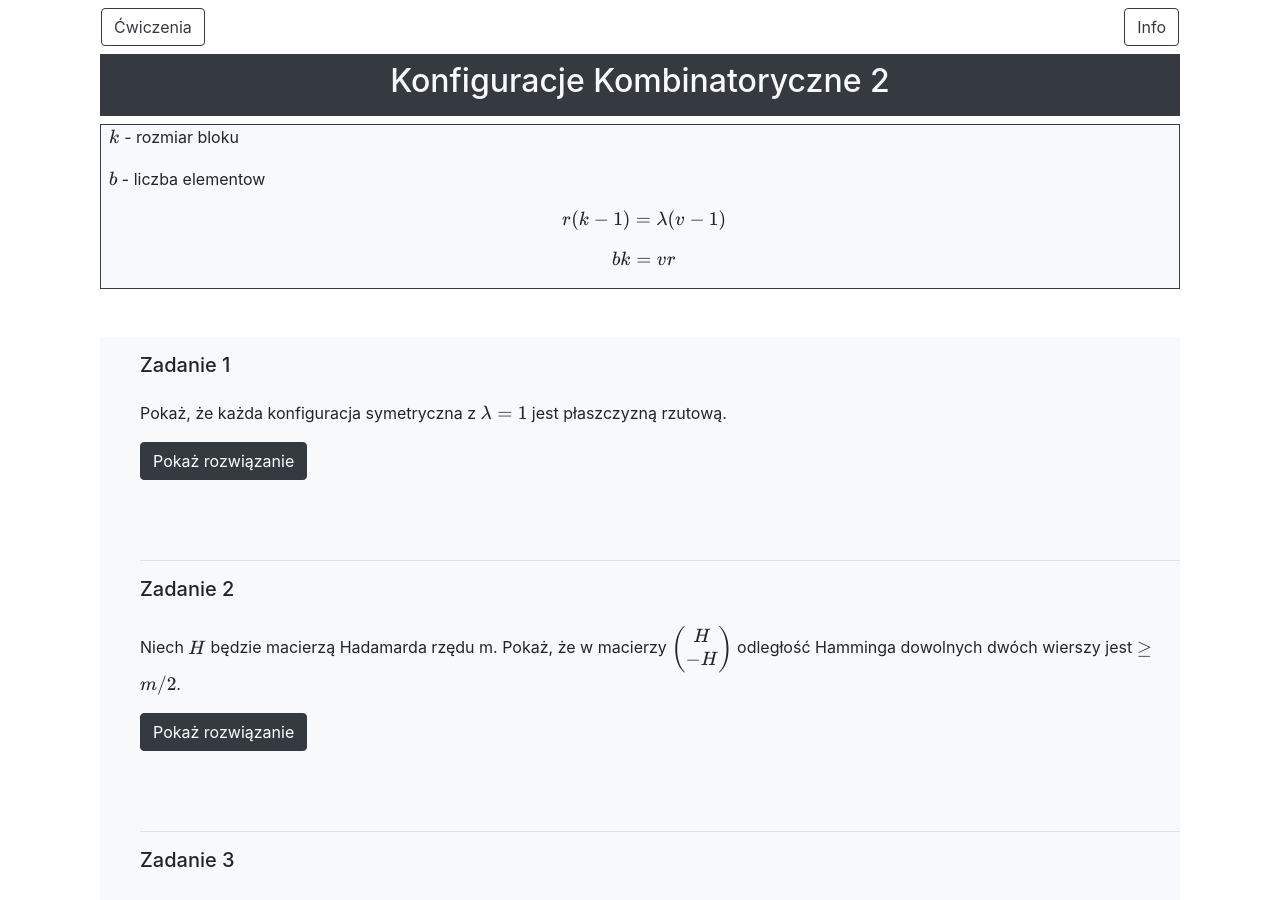
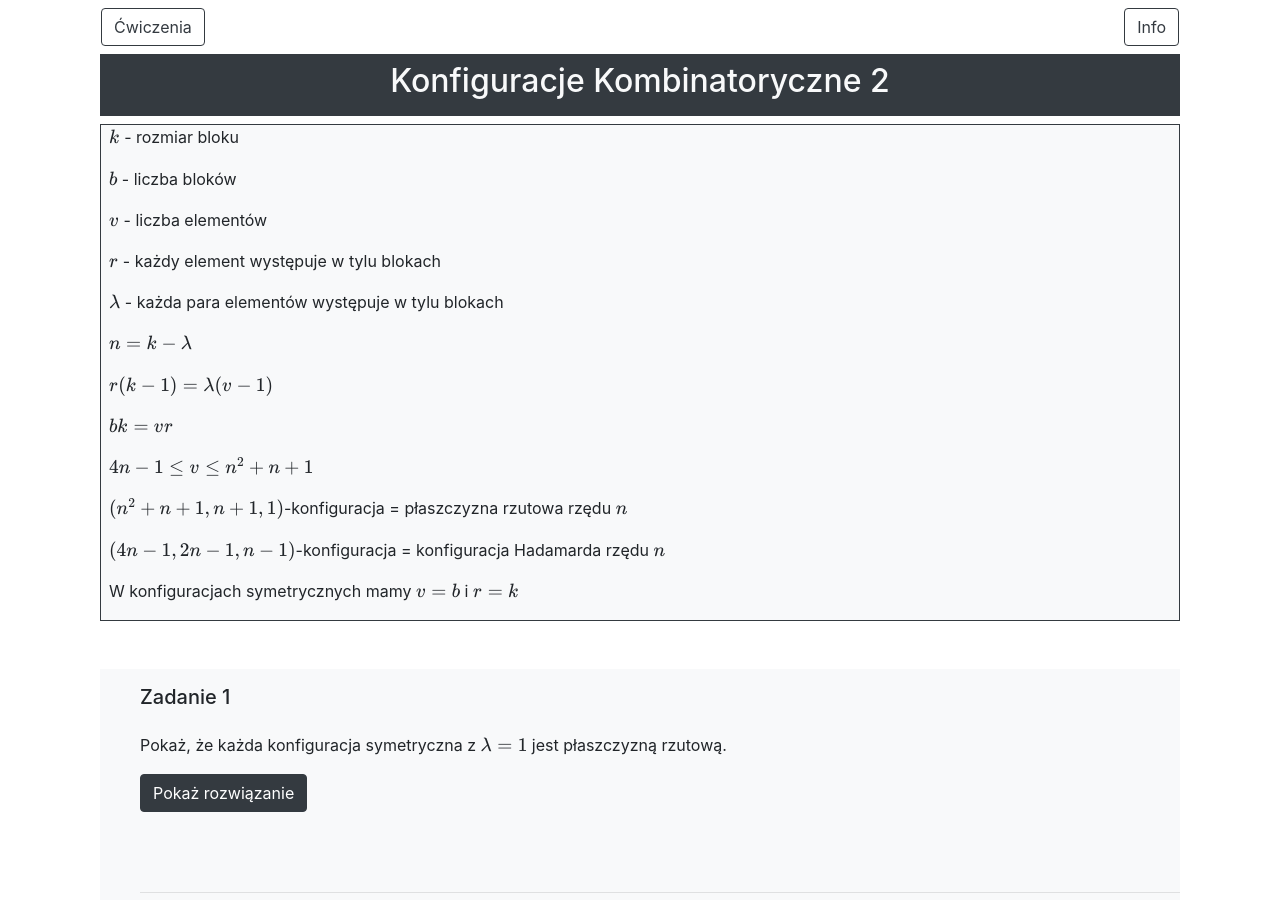
Before and after one commit to wzmd2020/wzmd2020.github.io, a Jekyll site: the page built from _tutorials/t2.md, in a window 1280 px wide and 900 px high. Built offline with Jekyll 4.4.1, drawn with Linux system fonts in a browser that asks for light colours; nearby versions of some CDN libraries.

Commit message:
improve cheatsheets

```diff
--- a/_tutorials/t2.md
+++ b/_tutorials/t2.md
@@ -3,6 +3,14 @@
 title: Konfiguracje Kombinatoryczne 2
 ---
 <p>\(k\) - rozmiar bloku</p>
-<p>\(b\) - liczba elementow</p>
-<p>\[r(k − 1) = \lambda(v − 1)\]</p>
-<p>\[bk = vr\]</p>
+<p>\(b\) - liczba bloków</p>
+<p>\(v\) - liczba elementów</p>
+<p>\(r\) - każdy element występuje w tylu blokach
+<p>\(\lambda\) - każda para elementów występuje w tylu blokach
+<p>\(n = k - \lambda\)
+<p>\(r(k − 1) = \lambda(v − 1)\)</p>
+<p>\(bk = vr\)</p>
+<p>\(4n - 1 \leq v \leq n^2 + n + 1\)</p>
+<p>\((n^2 + n + 1, n + 1, 1)\)-konfiguracja = płaszczyzna rzutowa rzędu \(n\)
+<p>\((4n - 1, 2n - 1, n - 1)\)-konfiguracja = konfiguracja Hadamarda rzędu \(n\)
+<p>W konfiguracjach symetrycznych mamy \(v = b\) i \(r = k\)</p>
```
Also changed, not shown: _tutorials/t1.md (+6 -3 lines).
